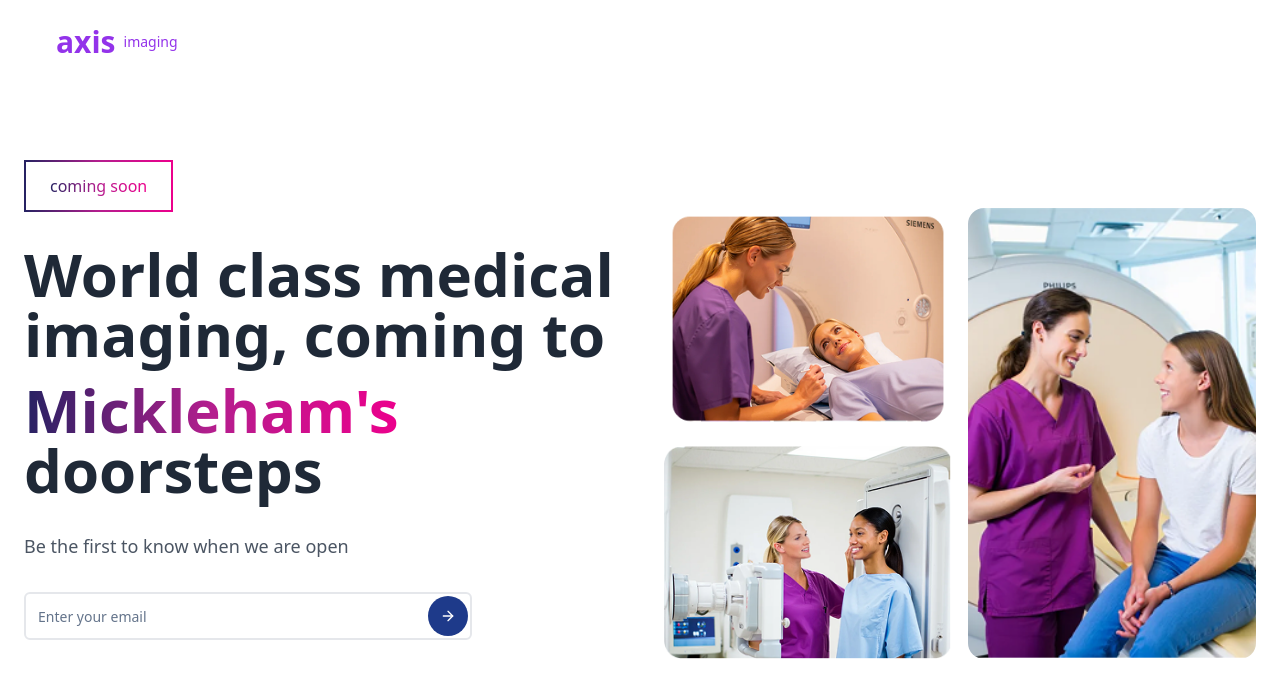
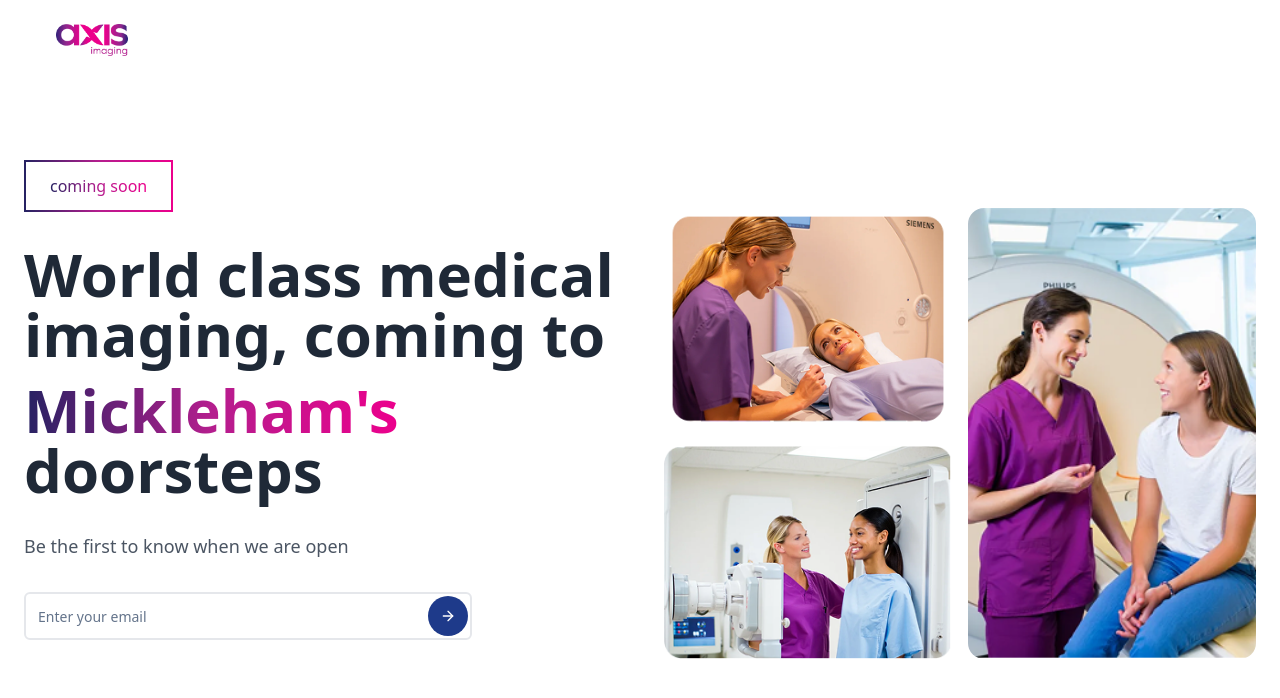
Before and after one commit to hasanaxis/stellar-web-launchpad-site, a React (Vite) app: page / in a window 1280 px wide. Shown: the top 698 px of the page. Built offline with nearby package versions, Linux system fonts and the light colour scheme.

Commit message:
Replace logo with new image
Replaced the existing logo in the header with a new image.

```diff
--- a/src/components/Header.tsx
+++ b/src/components/Header.tsx
@@ -8,12 +8,11 @@ const Header = () => {
         <div className="flex items-center">
           {/* Logo */}
           <div className="flex items-center space-x-2">
-            <div className="text-3xl font-bold">
-              <span className="text-purple-600">axis</span>
-            </div>
-            <div className="text-sm text-purple-600 font-medium">
-              imaging
-            </div>
+            <img
+              src="/lovable-uploads/a96fd7d7-3882-4af6-9de6-21bd8b1de82d.png"
+              alt="Axis Imaging"
+              className="h-8 w-auto"
+            />
           </div>
         </div>
       </div>
```
Also changed, not shown: public/lovable-uploads/a96fd7d7-3882-4af6-9de6-21bd8b1de82d.png (added).
